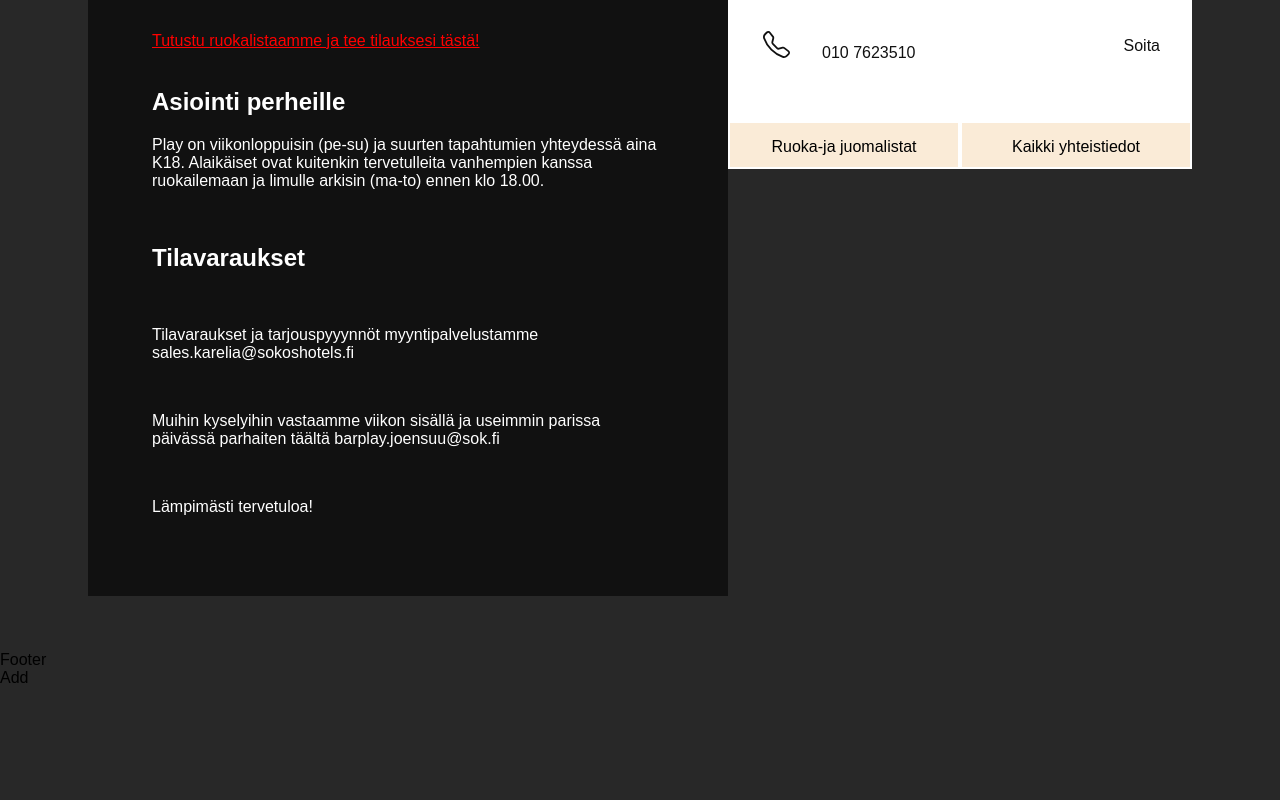
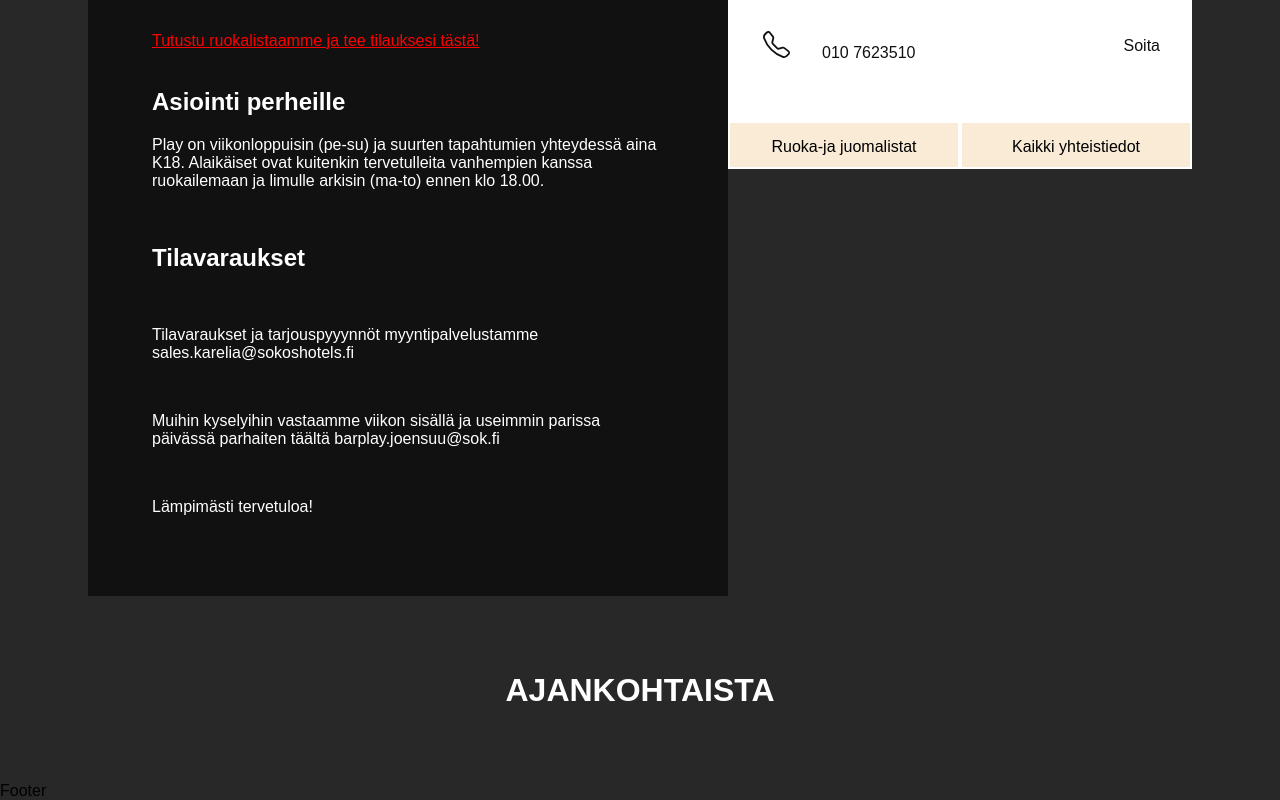
Before and after one commit to MarkusAP98/barplay02, a React (Create React App) app: page / in a window 1280 px wide. Shown: the part 724-1524 px from the top of the page. Before the commit the page ends 1411 px from the top, so only its background shows below. Built offline with nearby package versions, Linux system fonts and the light colour scheme.

Commit message:
added some elements and header

```diff
--- a/src/App.js
+++ b/src/App.js
@@ -7,8 +7,8 @@ function App() {
         <Navbar />
         <Main />
         <Info />
+        <Add />
         <Footer />
-        <Add />
     </div>
   );
 }
--- a/src/components/Add/Add.css
+++ b/src/components/Add/Add.css
@@ -0,0 +1,9 @@
+.barplay__add {
+    color: white;
+    box-sizing: border-box;
+    margin: 0px;
+}
+
+.barplay__add h1 {
+    text-align: center;
+}
--- a/src/components/Add/Add.js
+++ b/src/components/Add/Add.js
@@ -3,8 +3,18 @@ import './Add.css'
 
 const Add = () => {
   return (
-    <div>Add</div>
-  )
+    <div className="barplay__add">
+      <h1>AJANKOHTAISTA</h1>
+      <div className='add__section'>
+        <div className='add__section-1'>
+          <img></img>
+        </div>
+        <div>
+          <div><img></img><p></p></div>
+        </div>
+      </div>
+    </div>
+  );
 }
 
 export default Add
```
